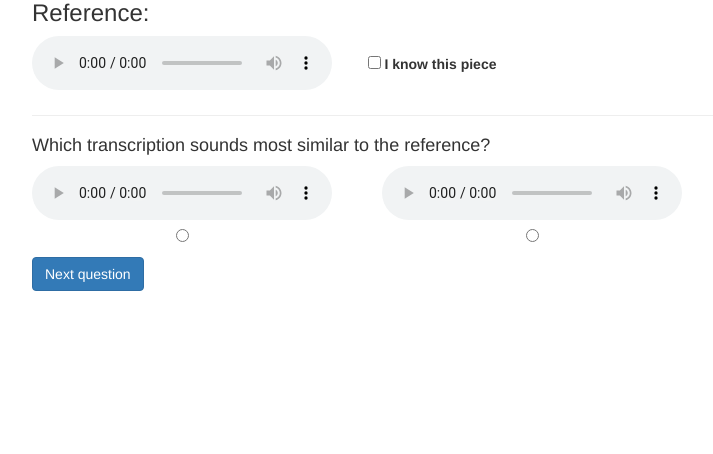
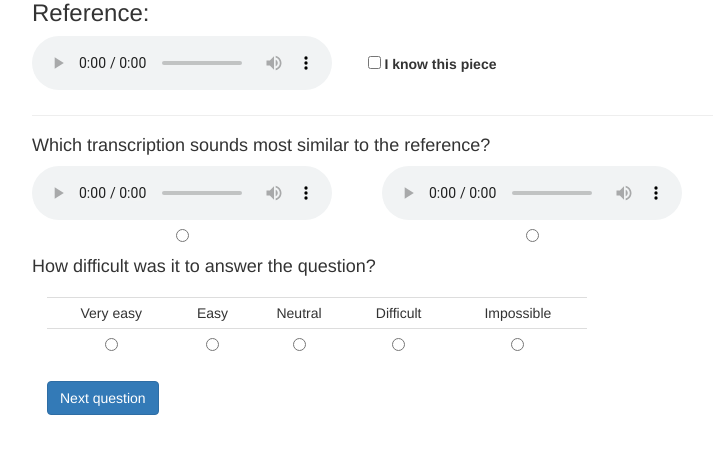
Before and after one commit to adrienycart/AMT_perception_website, a Flask app: page /question in a window 1280 px wide. Shown: the part 152-606 px from the top of the page, without its empty margins (38-751 px from the left). Run offline with Flask 3, Linux system fonts and the light colour scheme; a user stored in the database is signed in; tables that the repository leaves empty hold one stand-in row (values such as "Sample post"); parts of the project's set-up code (start-up, migrations or seed data) failed here and were passed over; some libraries are stand-ins or nearby versions.

Commit message:
save answer time, add difficulty question

```diff
--- a/app/forms.py
+++ b/app/forms.py
@@ -42,6 +42,7 @@
 class AnswerForm(FlaskForm):
     choice = RadioField('Select your answer:',choices=[(0,'A'),(1,'B')],coerce=int)
     known = BooleanField("I know this piece")
+    difficulty = RadioField('How easy was it?',choices=[(1,'A'),(2,'B'),(3,'C'),(4,'D'),(5,'E')],coerce=int)
     submit = SubmitField('Next question')
 
     # def validate_choice(self,choice):
--- a/app/models.py
+++ b/app/models.py
@@ -17,10 +17,12 @@
 
     choice = db.Column(db.Integer)
     recognised = db.Column(db.Boolean)
+    difficulty = db.Column(db.Integer)
     timestamp = db.Column(db.DateTime, index=True, default=datetime.datetime.utcnow)
+    time_taken =  db.Column(db.Float)
 
     def __repr__(self):
-        return '<Answer {},known {}>'.format(self.choice,self.recognised)
+        return '<Answer {},known {},difficulty {},time {}>'.format(self.choice,self.recognised, self.difficulty, self.time_taken)
 
 
 class User(UserMixin,db.Model):
@@ -115,9 +117,11 @@
                             backref='question',
                             lazy='dynamic')
 
-    def answer(self,choice,user,recognised):
+    def answer(self,choice,user,recognised,difficulty):
+        time_taken = datetime.datetime.utcnow()-self.ongoing_since
+        time_taken_s = time_taken.total_seconds()
         choice = 1-choice if self.reverse else choice
-        answer = Answer(choice=choice,user_id=user.id,question_id=self.id,recognised=recognised)
+        answer = Answer(choice=choice,user_id=user.id,question_id=self.id,recognised=recognised,difficulty=difficulty,time_taken=time_taken_s)
         db.session.add(answer)
         self.n_answers += 1
         self.reverse = not self.reverse
--- a/app/routes.py
+++ b/app/routes.py
@@ -91,12 +91,12 @@
     if form.validate_on_submit():
         # flash('Your answered:'+str(form.choice.data)+' to question :'+str(current_question.id)+' known '+str(form.known.data))
         if Question.query.get(question_id).ongoing_user == current_user.id and datetime.utcnow()-current_question.ongoing_since > LOCK_TIME:
-            flash('You took too long to answer! Here is a new example.')
+            flash('You took too long to answer (more than '+str(int(LOCK_TIME.total_seconds()//60))+' minutes)! Here is a new example.')
             current_question.ongoing_since = MIN_DATE
             current_question.ongoing_user = -1
             db.session.commit()
         else:
-            answer = current_question.answer(form.choice.data,current_user,recognised=form.known.data)
+            answer = current_question.answer(form.choice.data,current_user,recognised=form.known.data,difficulty=form.difficulty.data)
 
         session['question_id'] = current_user.next_question()
         Question.query.get(session['question_id']).ongoing_since = datetime.utcnow()
--- a/app/templates/instructions.html
+++ b/app/templates/instructions.html
@@ -29,6 +29,7 @@
     <li> Make sure the <b>sound volume</b> of your computer is adequate
     <li> You will be presented with 3 audio examples. <b>Please listen to all three examples</b> before making your decision.
     <li> Please try to listen to each example <b>only once</b>. We are interested in your overall judgement, not in analytical answers.
+    <li> Some questions might be more challenging than others, it is OK to listen to the examples several times in this case.
     <li> If you recognise the reference piece, please tick the box <b>"I know this piece"</b>.
     <li> <b>You can stop at any time</b>, any submitted answers will still be recorded.
     <li> We would love to have your feedback! <b>Give us any comments in your profile</b> (link in header).
--- a/app/templates/question.html
+++ b/app/templates/question.html
@@ -42,6 +42,13 @@
     <h4> Which transcription sounds most similar to the reference? </h4>
 
         {{ form.hidden_tag() }}
+
+        {% for error in form.choice.errors %}
+        <div class="alert alert-danger" role="alert">
+        {{ error }}<br>
+        </div>
+        {% endfor %}
+
         <p>
           <table class='table-borderless text-center'>
           <tr>
@@ -57,13 +64,41 @@
           </tr>
           </table>
 
-          {% for error in form.choice.errors %}
+
+        </p>
+
+    <h4> How difficult was it to answer the question? </h4>
+
+
+
+        <div class="col-md-6">
+          {% for error in form.difficulty.errors %}
           <div class="alert alert-danger" role="alert">
           {{ error }}<br>
           </div>
           {% endfor %}
+
+        <p>
+          <table class='table text-center table-condensed'>
+          <tr>
+            <td>Very easy</td><td>Easy</td><td>Neutral</td><td>Difficult</td><td>Impossible</td>
+          </tr>
+          <tr>
+          {% for subfield in form.difficulty %}
+            <td>{{subfield}}</td>
+          {% endfor %}
+          </tr>
+          </table>
+
+
         </p>
+
+
+
+
         <p>{{ wtf.form_field(form.submit, button_map={'submit':'primary'}) }}</p>
+        </div>
+
 
     </form>
 
```
